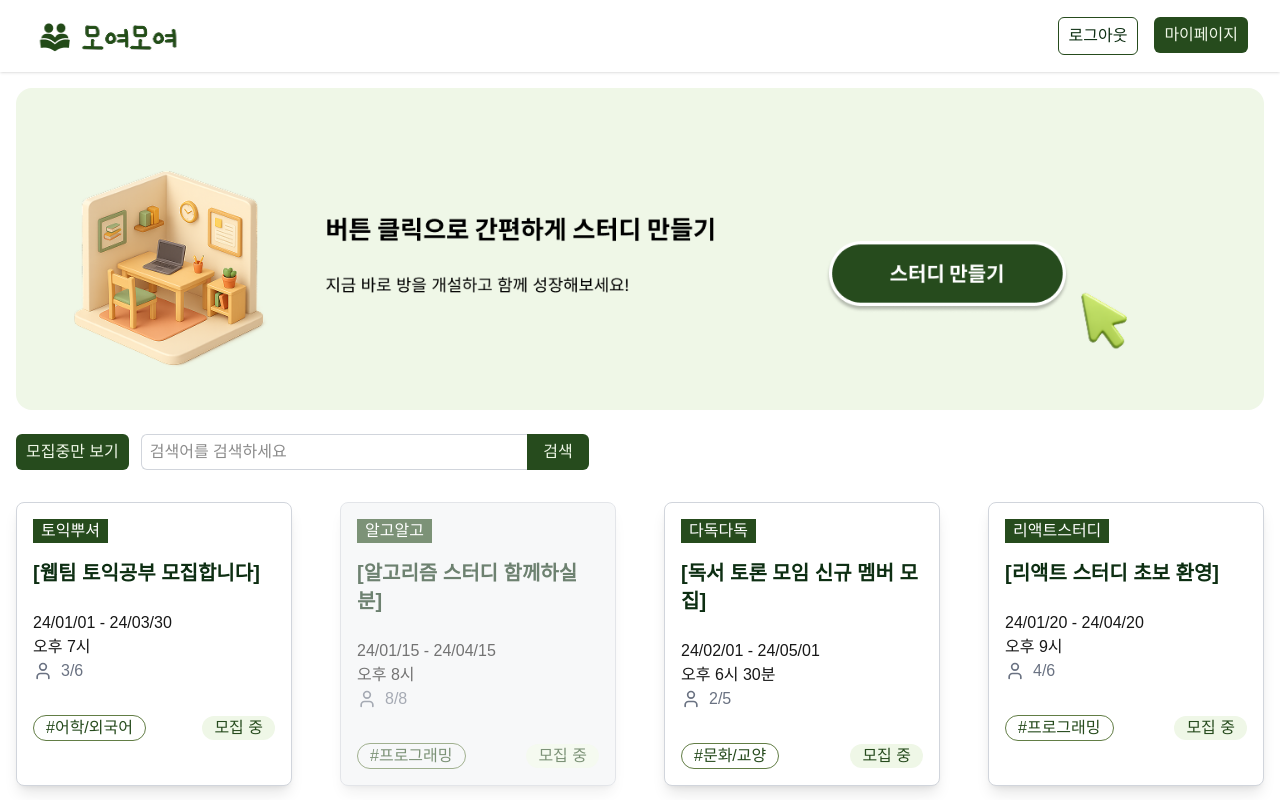
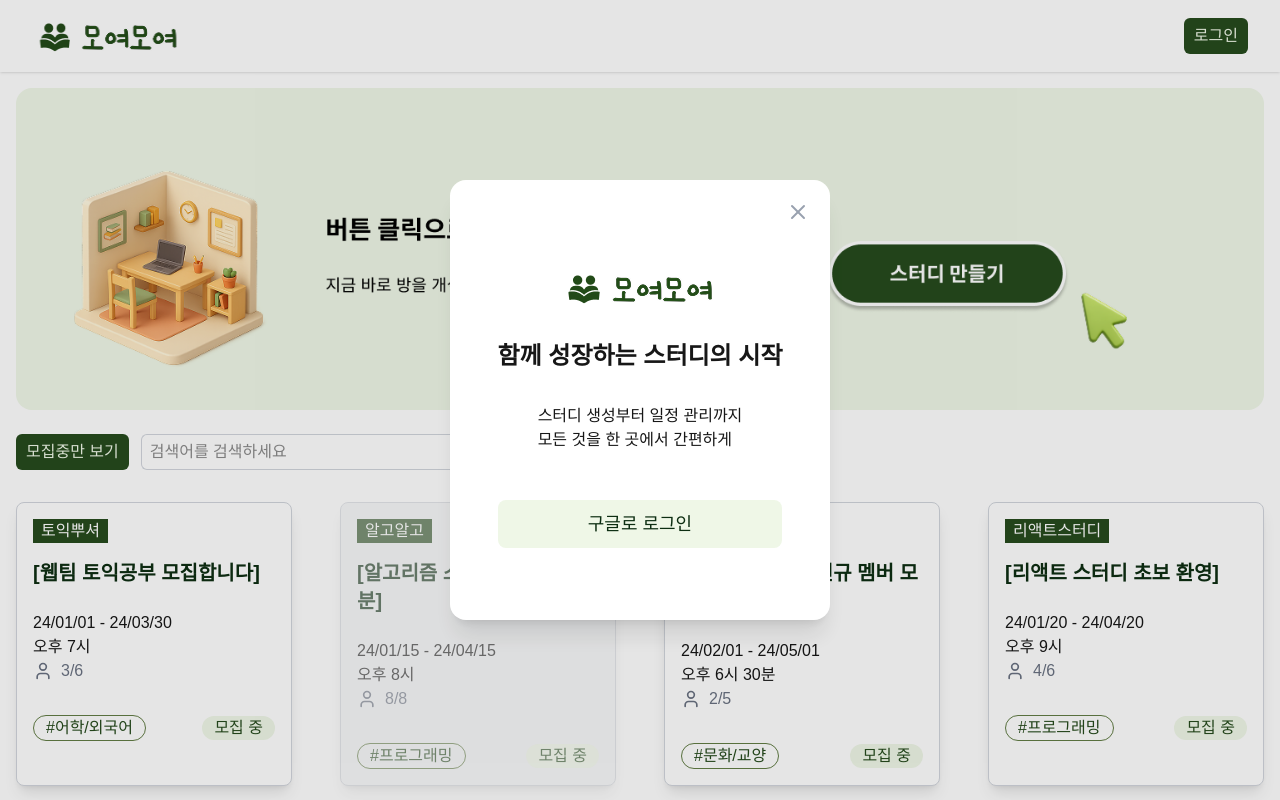
Before and after one commit to dajung-y/gather-together, a Next.js app: page / in a window 1280 px wide. Both pictures are taken after a click on the button "로그인". Shown: the top 800 px of the page. Built offline with nearby package versions, Linux system fonts and the light colour scheme.

Commit message:
WIP: 구글 로그인 연동 구현중

```diff
--- /dev/null
+++ b/src/app/api/auth/[...nextauth]/route.ts
@@ -0,0 +1,13 @@
+import NextAuth from 'next-auth';
+import GoogleProvider from 'next-auth/providers/google'
+
+const handler = NextAuth({
+  providers: [
+    GoogleProvider({
+      clientId: process.env.GOOGLE_CLIENT_ID!,
+      clientSecret: process.env.GOOGLE_CLIENT_SECRET!,
+    })
+  ],
+});
+
+export {handler as GET, handler as POST}
--- a/src/app/layout.tsx
+++ b/src/app/layout.tsx
@@ -1,7 +1,10 @@
+// app/layout.tex
+
 import type { Metadata } from "next";
 import "@/styles/globals.css";
 import Header from "@/components/common/Header";
 import Footer from "@/components/common/Footer";
+import Providers from "@/components/providers/SessionProvider";
 
 export const metadata: Metadata = {
   title: "모여모여",
@@ -17,9 +20,11 @@ export default function RootLayout({
   return (
     <html lang="en">
       <body>
-        <Header />
-        {children}
-        <Footer />
+        <Providers>
+          <Header />
+          {children}
+          <Footer />
+        </Providers>
         <div id="modal-root" />
       </body>
     </html>
--- a/src/components/common/Header.tsx
+++ b/src/components/common/Header.tsx
@@ -4,19 +4,32 @@ import Image from "next/image";
 import { useState } from "react";
 import Button from "./Button";
 import Link from "next/link";
+import LoginModal from "./LoginModal";
 
 export default function Header() {
 
   // 임시 로그인 상태
   const [isLoggedIn, setIsLoggedIn] = useState(false);
 
-  // 로그인 상태 핸들러
-  const handleLoggedIn = () => {
-    setIsLoggedIn((prev) => !prev);
+  // 모달
+  const [isModalOpen, setIsModalOpen] = useState<boolean>(false);
+
+  // 로그인 버튼 핸들러
+  const handleLoginClick = () => {
+    if(!isLoggedIn){
+      setIsModalOpen(true);
+    } else {
+      setIsLoggedIn(false);
+    }
+  }
+
+  // 모달닫기
+  const handleModalClose = () => {
+    setIsModalOpen(false);
   }
 
   return(
-    // 전체영역
+    <>
       <header className="bg-white shadow">
         {/* 실제 헤더 body 보일 영역 PC, 태블릿, 모바일 */}
         <div className="
@@ -43,7 +56,7 @@ export default function Header() {
             <div className="w-fit whitespace-nowrap">
               { !isLoggedIn ? (
                 <Button size="md"
-                      onClick={handleLoggedIn}>
+                        onClick={handleLoginClick}>
                   로그인
                 </Button>
               ) : (
@@ -55,7 +68,7 @@ export default function Header() {
 
                   <Button size="md"
                           variant="outline"
-                        onClick={handleLoggedIn}>
+                          onClick={handleLoginClick}>
                     로그아웃
                   </Button>
                   <Link href='/mypage'>
@@ -69,5 +82,9 @@ export default function Header() {
           </div>
         </div>
       </header>
+      <LoginModal
+      isOpen={isModalOpen}
+      onClose={handleModalClose} />
+    </>
   )
 }
--- /dev/null
+++ b/src/components/common/LoginModal.tsx
@@ -0,0 +1,50 @@
+'use client'
+import Image from "next/image";
+import Modal from "./Modal";
+import Button from "./Button";
+import {signIn} from 'next-auth/react'
+
+interface LoginModalProps {
+  isOpen: boolean;
+  onClose: () => void;
+  onLoginSuccess?: () => void;
+}
+
+
+export default function LoginModal({
+  isOpen,
+  onClose,
+  onLoginSuccess
+}: LoginModalProps) {
+
+  // 구글 로그인 연동
+  const handleGoogleLogin = () => {
+    signIn('google', {callbackUrl : '/'})
+  }
+
+  return(
+    <Modal isOpen={isOpen} onClose={onClose}>
+      <div className="px-8 py-10 md:m-4">
+        <div className="flex flex-col items-center space-y-4 md:space-y-8">
+          <Image
+            src='/images/logo.png'
+            alt="로고"
+            width={240}
+            height={64}
+            className="
+              my-4 w-40 h-auto
+              md:my-8" />
+          <h2 className="headline2">함께 성장하는 스터디의 시작</h2>
+          <p>스터디 생성부터 일정 관리까지<br/>모든 것을 한 곳에서 간편하게</p>
+          <Button
+            size="lg"
+            variant="secondary"
+            onClick={handleGoogleLogin}
+            className="my-4 w-full">
+            구글로 로그인
+          </Button>
+        </div>
+      </div>
+    </Modal>
+  )
+}
--- /dev/null
+++ b/src/components/providers/SessionProvider.tsx
@@ -0,0 +1,15 @@
+'use client'
+
+import { SessionProvider } from "next-auth/react"
+
+interface ProvidersProps {
+  children: React.ReactNode
+}
+
+export default function Providers({children} : ProvidersProps){
+  return(
+    <SessionProvider>
+      {children}
+    </SessionProvider>
+  )
+}
```
Lines whose indentation alone changed are shown as unchanged.
